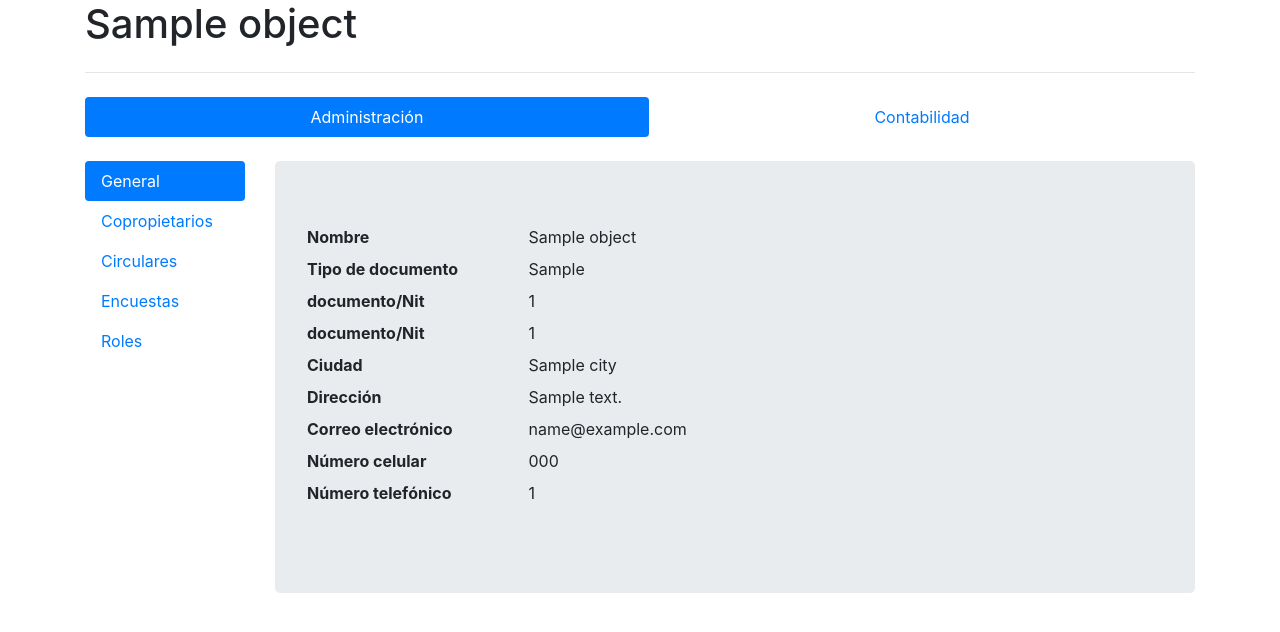
After one commit to augustakingfoundation/copropiedadintegral_web, a Django app: template buildings/templates/buildings/administrative/building_detail.html in a window 1280 px wide. The commit adds this page. Shown: the top 632 px of the page. Run offline with Django 3.2, Linux system fonts and the light colour scheme; the template is opened without the code that fills it: most values are stand-ins (such as "Sample title", 1, 10 or a date in 2020); some libraries are stand-ins or nearby versions.

```diff
--- a/app/templates/dashboard.html
+++ b/app/templates/dashboard.html
@@ -20,6 +20,7 @@
         <br>
 
       {% if memberships %}
+      <div class="table-responsive">
       <table class="table">
         <thead>
           <tr>
@@ -63,6 +64,7 @@
           {% endfor %}
         </tbody>
       </table>
+      </div>
       {% else %}
       <p>No hay copropiedades activas aún.</p>
       {% endif %}
--- /dev/null
+++ b/buildings/templates/buildings/administrative/building_detail.html
@@ -0,0 +1,43 @@
+{% extends "buildings/building_base.html" %}
+
+{% block title %}{{ object }}{% endblock %}
+
+{% block building_section %}
+<div class="jumbotron">
+
+{% if can_edit_building %}
+<div class="clearfix">
+  <a href="{% url 'buildings:building_update' object.id %}" class="btn btn-outline-info float-right">Editar información básica</a>
+</div>
+{% endif %}
+
+<dl class="row">
+  <dt class="col-sm-3">Nombre</dt>
+  <dd class="col-sm-9">{{ object.name }}</dd>
+
+  <dt class="col-sm-3">Tipo de documento</dt>
+  <dd class="col-sm-9">{{ object.get_document_type_display }}</dd>
+
+  <dt class="col-sm-3">documento/Nit</dt>
+  <dd class="col-sm-9">{{ object.document_number }}</dd>
+
+  <dt class="col-sm-3">documento/Nit</dt>
+  <dd class="col-sm-9">{{ object.document_number }}</dd>
+
+  <dt class="col-sm-3">Ciudad</dt>
+  <dd class="col-sm-9">{{ object.city }}</dd>
+
+  <dt class="col-sm-3">Dirección</dt>
+  <dd class="col-sm-9">{{ object.address|default:"N/D" }}</dd>
+
+  <dt class="col-sm-3">Correo electrónico</dt>
+  <dd class="col-sm-9">{{ object.email|default:"N/D" }}</dd>
+
+  <dt class="col-sm-3">Número celular</dt>
+  <dd class="col-sm-9">{{ object.mobile_phone|default:"N/D" }}</dd>
+
+  <dt class="col-sm-3">Número telefónico</dt>
+  <dd class="col-sm-9">{{ object.phone_number|default:"N/D" }}</dd>
+</dl>
+</div>
+{% endblock %}
--- /dev/null
+++ b/buildings/templates/buildings/building_base.html
@@ -0,0 +1,37 @@
+{% extends "layout/base.html" %}
+
+{% block content %}
+<section class="buildingBase">
+  <div class="container">
+    <h1>{{ object.name }}</h1>
+    <hr class="my-4">
+
+    <ul class="nav nav-pills nav-fill">
+    <li class="nav-item">
+      <a class="nav-link active" href="{{ object.get_absolute_url }}">Administración</a>
+    </li>
+    <li class="nav-item">
+      <a class="nav-link" href="#">Contabilidad</a>
+    </li>
+  </ul>
+
+  <br>
+
+  <div class="row">
+    <div class="col-sm-12 col-md-2 col-lg-2">
+      <div class="nav flex-column nav-pills" id="v-pills-tab" role="tablist" aria-orientation="vertical">
+        <a class="nav-link active" href="{{ object.get_absolute_url }}">General</a>
+        <a class="nav-link" href="">Copropietarios</a>
+        <a class="nav-link" href="">Circulares</a>
+        <a class="nav-link" href="">Encuestas</a>
+        <a class="nav-link" href="">Roles</a>
+      </div>
+    </div>
+
+    <div class="col-sm-12 col-md-10 col-lg-10">
+      {% block building_section %}{% endblock %}
+    </div>
+  </div>
+
+</section>
+{% endblock %}
--- a/buildings/templates/buildings/building_form.html
+++ b/buildings/templates/buildings/building_form.html
@@ -89,7 +89,7 @@
 
               <hr class="my-4">
 
-              <button type="submit" class="btn btn-outline-info btn-block">Crear</button>
+              <button type="submit" class="btn btn-outline-info btn-block">Guardar</button>
           </form>
         </div>
       </div>
```
Also changed, not shown: buildings/permissions.py (+16 -0 lines), buildings/templates/buildings/building_detail.html (deleted, +0 -47 lines), buildings/urls.py (+7 -0 lines), buildings/views.py (+49 -1 lines).
